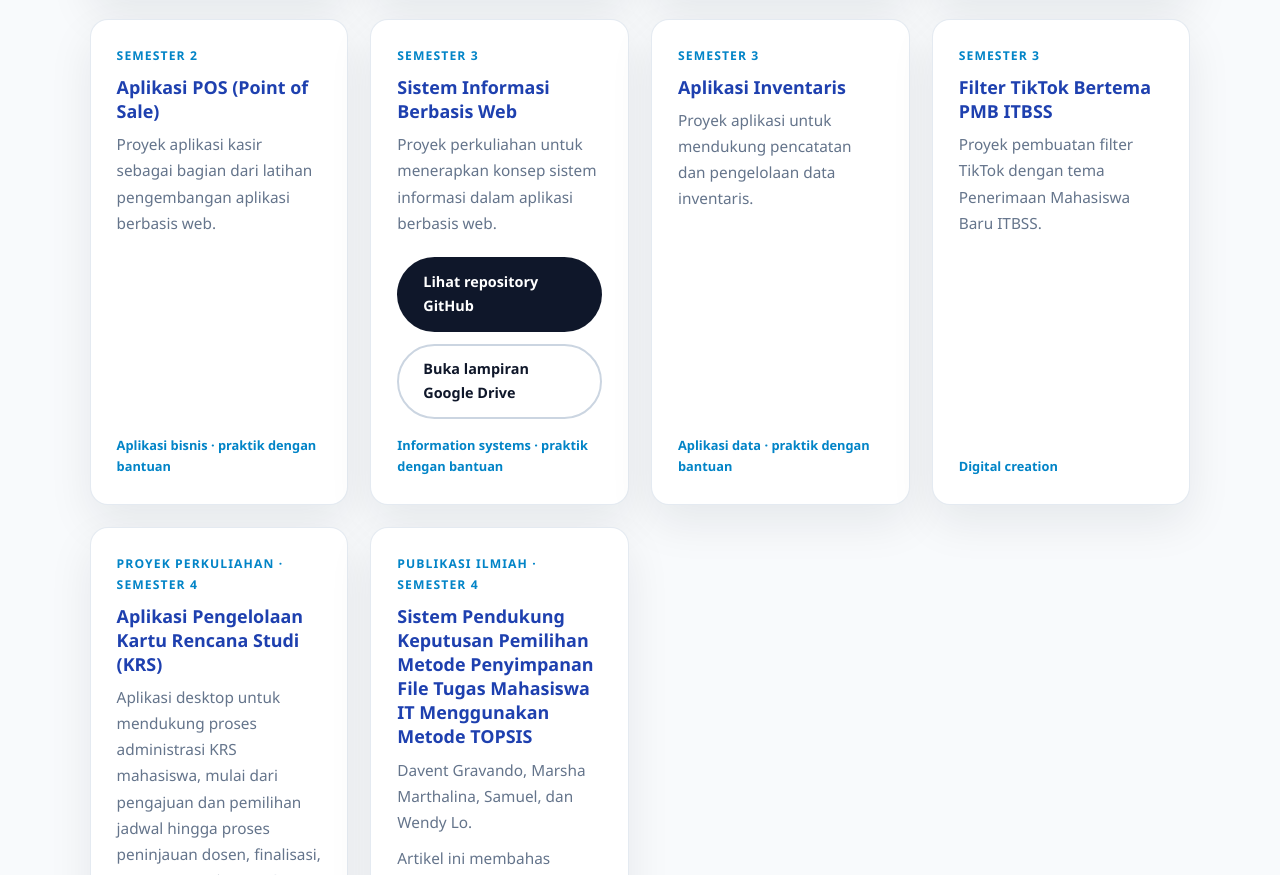
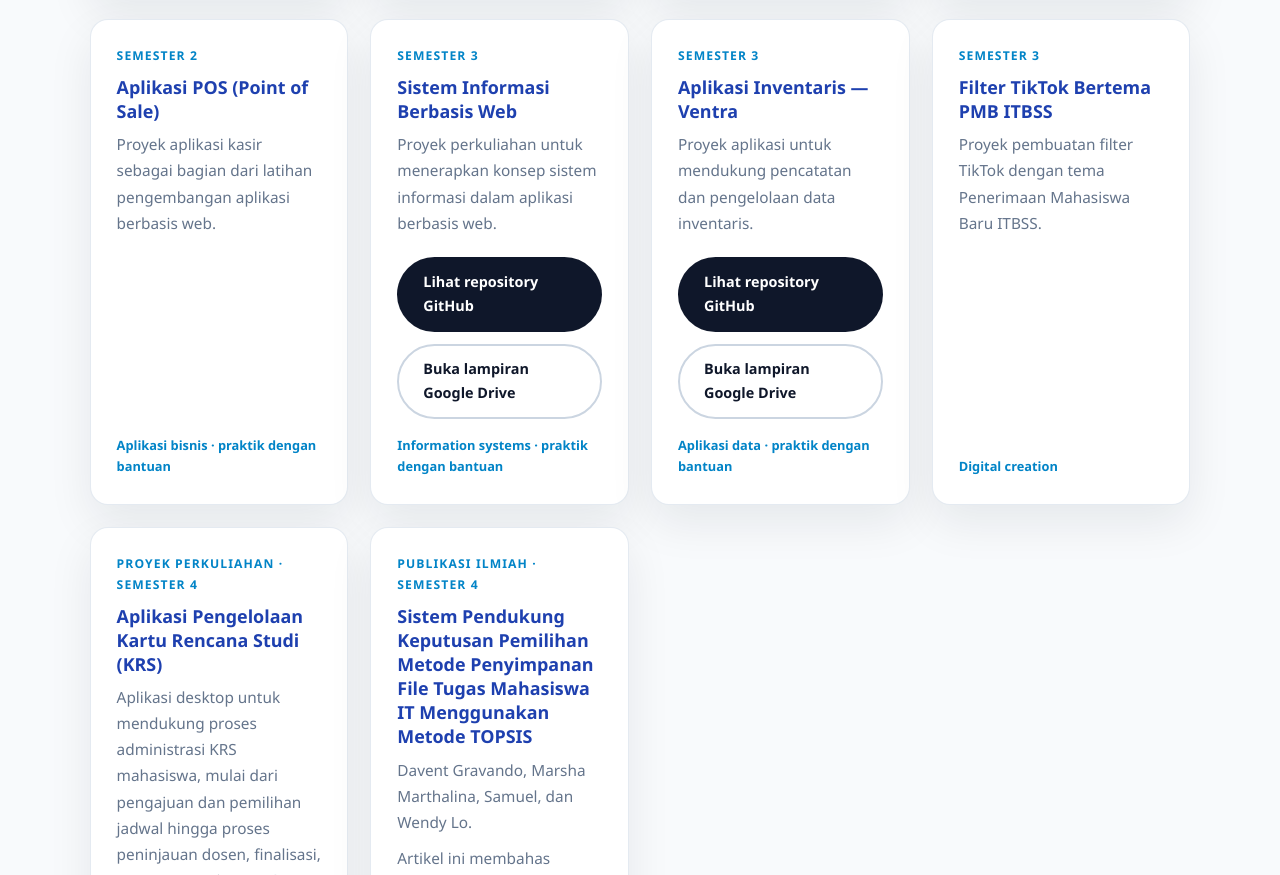
Before and after one commit to SamuelPhe/SamuelPhe.github.io, a plain HTML site: page portofolio.html in a window 1280 px wide. Shown: the part 1238-2113 px from the top of the page. Drawn offline with Linux system fonts and the light colour scheme.

Commit message:
Add Ventra inventory project links

```diff
--- a/portofolio.html
+++ b/portofolio.html
@@ -81,8 +81,12 @@
           </article>
           <article class="card project-card">
             <span class="kicker">Semester 3</span>
-            <h3>Aplikasi Inventaris</h3>
+            <h3>Aplikasi Inventaris — Ventra</h3>
             <p>Proyek aplikasi untuk mendukung pencatatan dan pengelolaan data inventaris.</p>
+            <div class="actions">
+              <a class="btn btn-dark" href="https://github.com/SamuelPhe/ventra-inventaris-pbo-semester3" target="_blank" rel="noopener noreferrer">Lihat repository GitHub</a>
+              <a class="btn btn-light" href="https://drive.google.com/file/d/1hJVCl0d-s4Fq8u4f2pPboiSj7D-5tL5i/view?usp=sharing" target="_blank" rel="noopener noreferrer">Buka lampiran Google Drive</a>
+            </div>
             <div class="project-type">Aplikasi data · praktik dengan bantuan</div>
           </article>
           <article class="card project-card">
```
